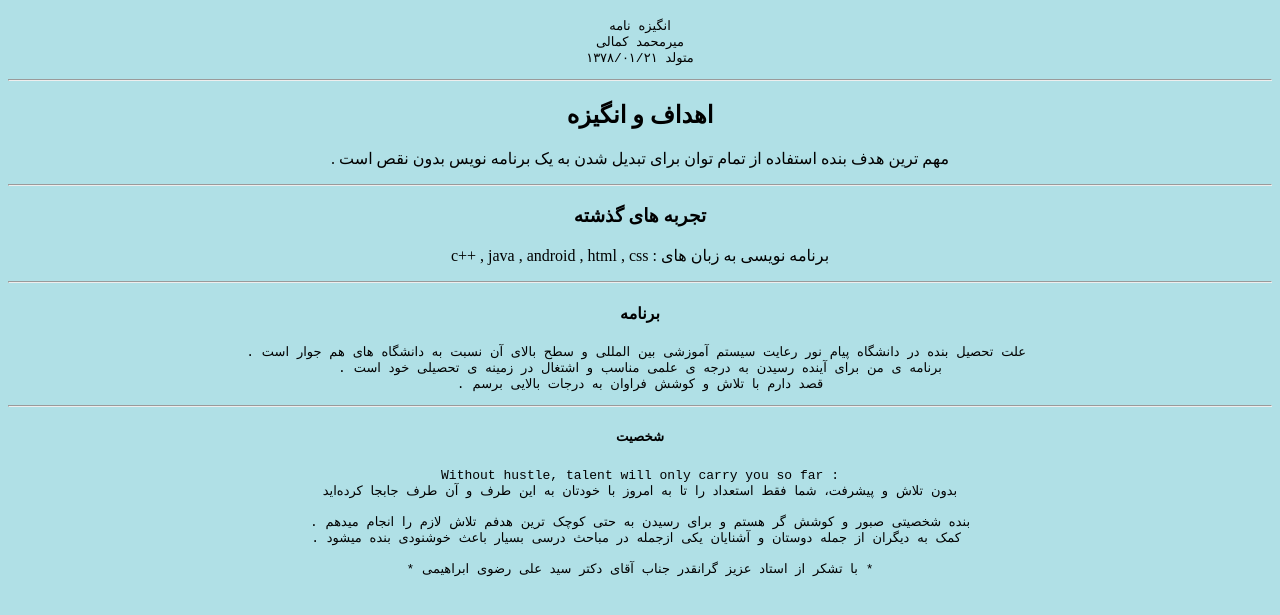
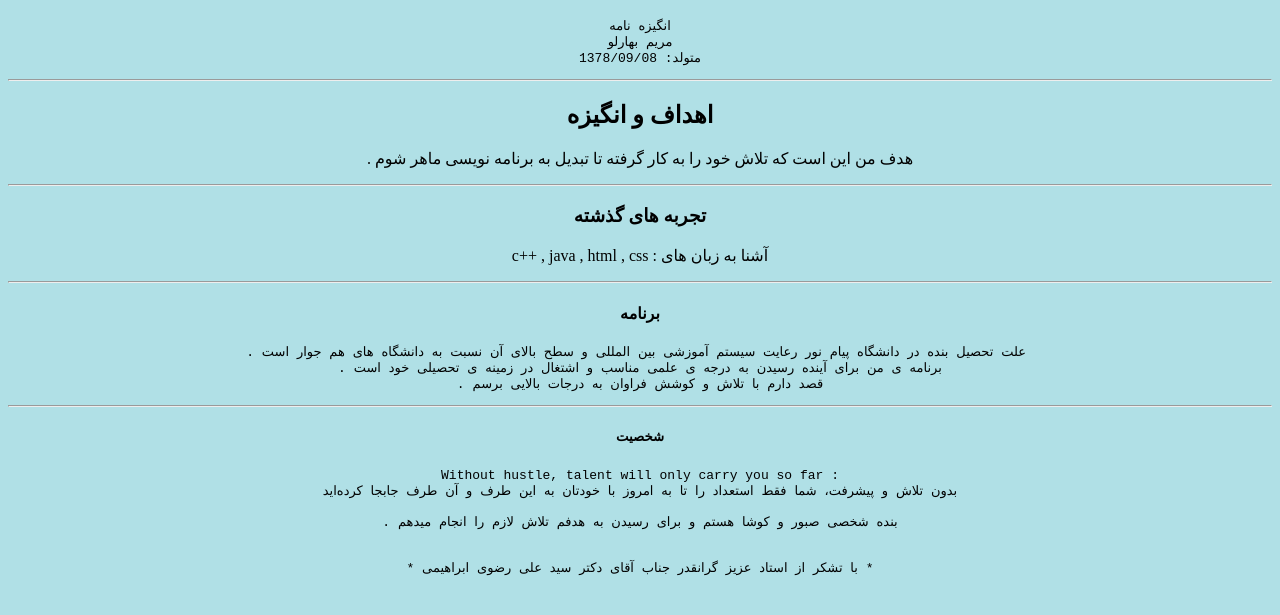
Before and after one commit to mrym-bhrl/SOP, a plain HTML site: page index.html in a window 1280 px wide. Shown: the part 49-664 px from the top of the page. Drawn offline with Linux system fonts and the light colour scheme.

Commit message:
Update index.html

```diff
--- a/index.html
+++ b/index.html
@@ -11,19 +11,18 @@
 <h1 style="text-align:center;">به نام خدا</h1>
 <pre style="text-align:center;">
 انگیزه نامه
-میرمحمد کمالی
-متولد ۱۳۷۸/۰۱/۲۱
+مریم بهارلو
+متولد: 1378/09/08
 </pre>
 
 <hr>
 
-<h2 style="text-align:center;">اهداف و انگیزه</h2>
-<p style="text-align:center;"> . مهم ترین هدف بنده استفاده از تمام توان برای تبدیل شدن به یک برنامه نویس بدون نقص است
-
+<h2 style="text-align:center;">اهداف و انگیزه </h2>
+<p style="text-align:center;"> .  هدف من این است که تلاش خود را به کار گرفته تا تبدیل به برنامه نویسی ماهر شوم
 <hr>
 
 <h3 style="text-align:center;">تجربه های گذشته</h3>
-<p style="text-align:center;"> c++ , java , android , html , css : برنامه نویسی به زبان های  <p>
+<p style="text-align:center;"> c++ , java , html , css : آشنا به زبان های  <p>
 
 <hr>
 
@@ -39,8 +38,8 @@
 Without hustle, talent will only carry you so far :
 بدون تلاش و پیشرفت، شما فقط استعداد را تا به امروز با خودتان به این طرف و آن طرف جابجا کرده‌اید
 
-. بنده شخصیتی صبور و کوشش گر هستم و برای رسیدن به حتی کوچک ترین هدفم تلاش لازم را انجام میدهم
-. کمک به دیگران از جمله دوستان و آشنایان یکی ازجمله در مباحث درسی بسیار باعث خوشنودی بنده میشود
+. بنده شخصی صبور و کوشا هستم و برای رسیدن به هدفم تلاش لازم را انجام میدهم
+
 
 * با تشکر از استاد عزیز گرانقدر جناب آقای دکتر سید علی رضوی ابراهیمی *
 </pre>
```
